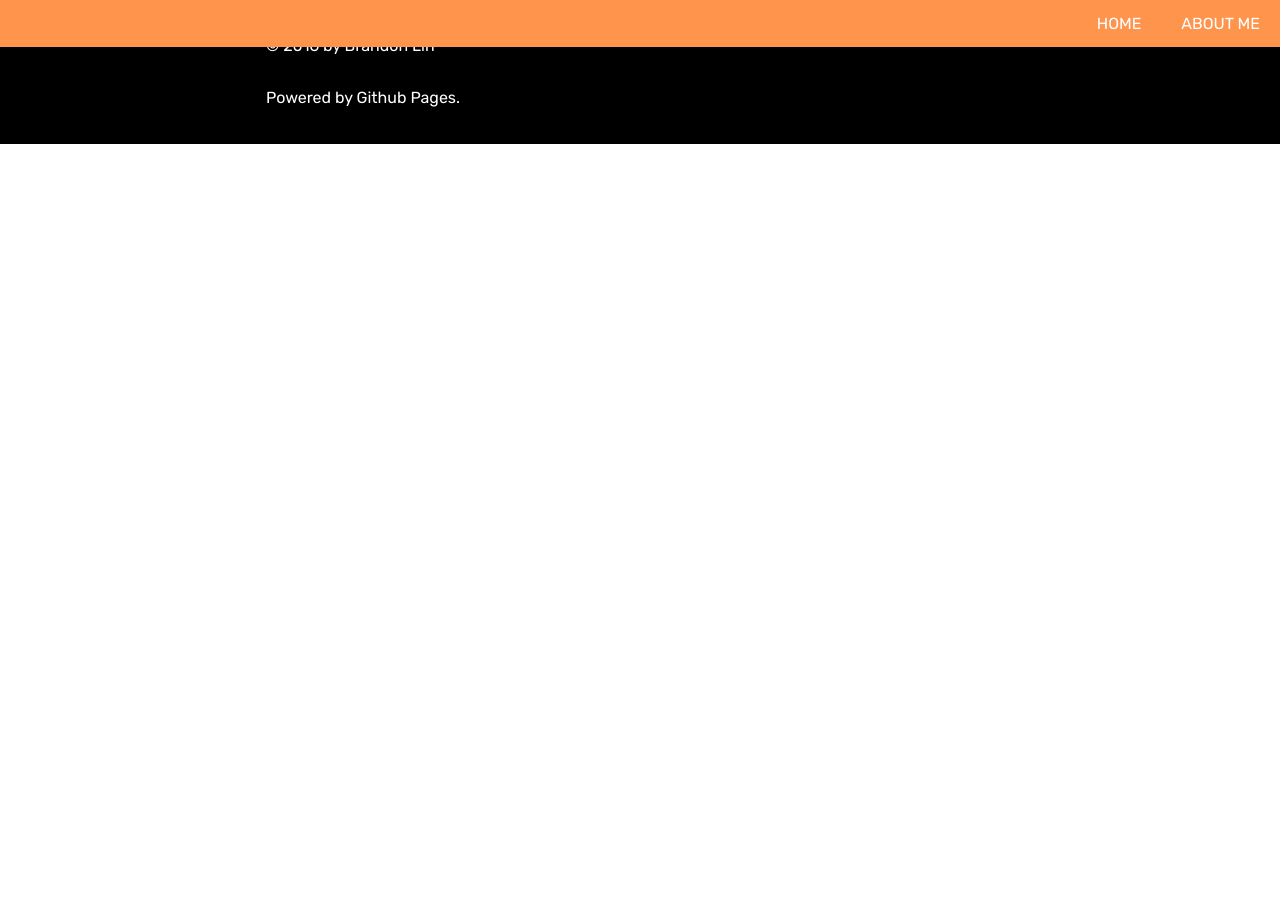
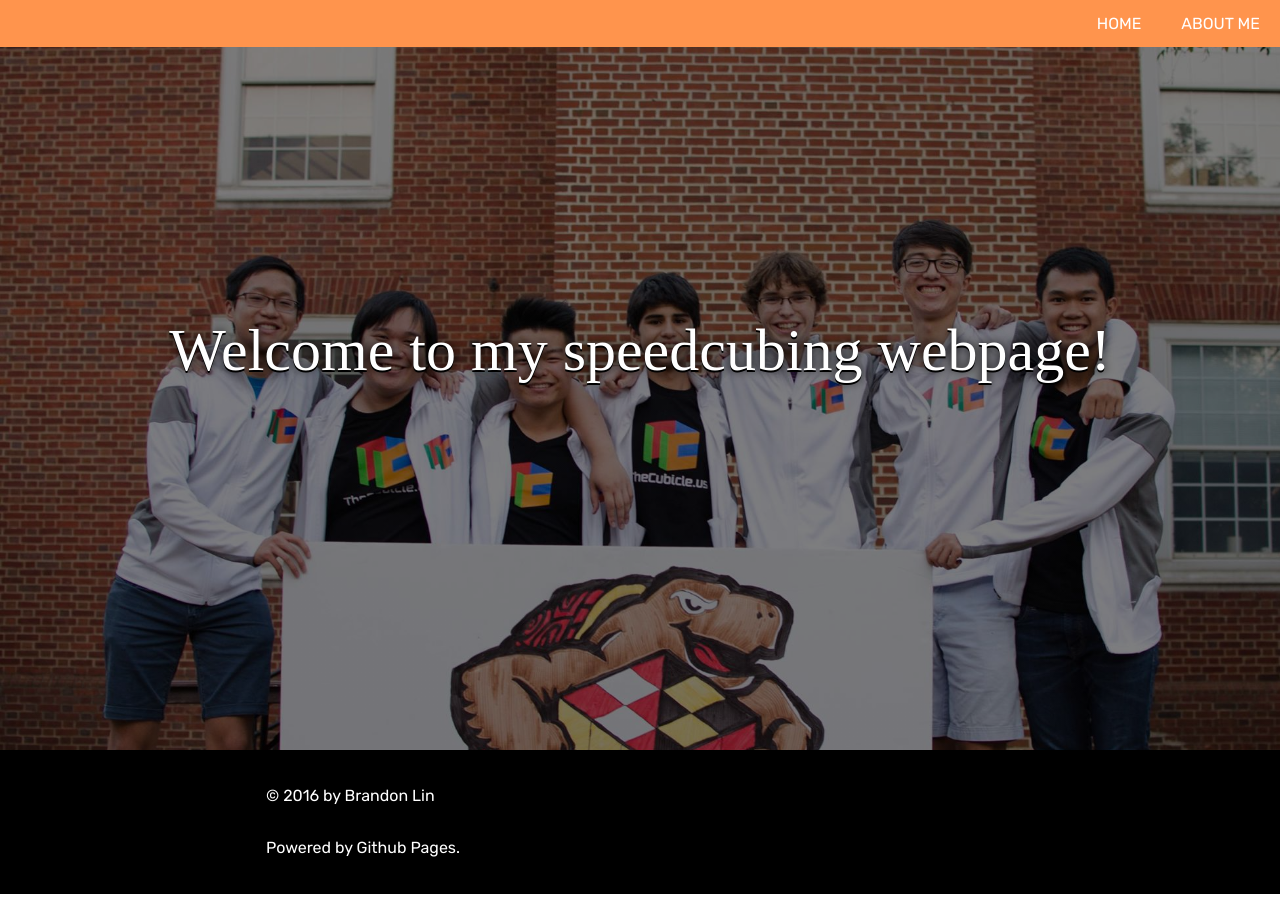
Before and after one commit to esqu1/esqu1.github.io, a Jekyll site: the page built from cubing/index.html, in a window 1280 px wide. Built offline with Jekyll 4.4.1, drawn with Linux system fonts in a browser that asks for light colours; nearby versions of some CDN libraries; some web fonts are replaced; library files that are not in the unit come from our copies; comment, search, counter and statistics services are not loaded.

Commit message:
cubing webpage

```diff
--- a/cubing/css/style.css
+++ b/cubing/css/style.css
@@ -25,8 +25,8 @@ p{
 	padding-bottom: 50px;
 }
 
-.sunset{
-	background-image: linear-gradient( rgba(0, 0, 0, 0.5), rgba(0, 0, 0, 0.5) ), url(../img/urban-wallpaper-16.jpg);
+.cube{
+	background-image: linear-gradient( rgba(0, 0, 0, 0.5), rgba(0, 0, 0, 0.5) ), url(../../img/14590037_1351806814832162_660718812914753426_o.jpg);
 	height: 700px;
 	line-height: 700px;
 }
--- a/cubing/index.html
+++ b/cubing/index.html
@@ -8,3 +8,4 @@ title: Speedcubin'
 				<li><a href="index.html">HOME</a></li>
 			</ul>
 		</nav>
+		<div class="wow fadeIn photo cube"><span>Welcome to my speedcubing webpage!</span></div>
```
